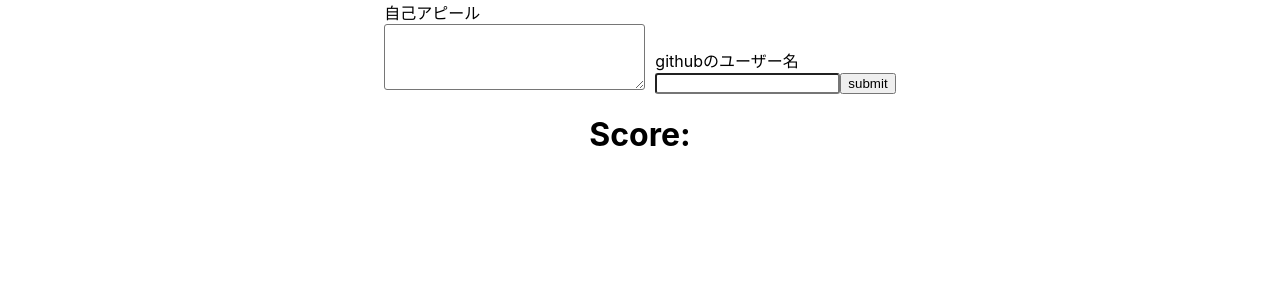
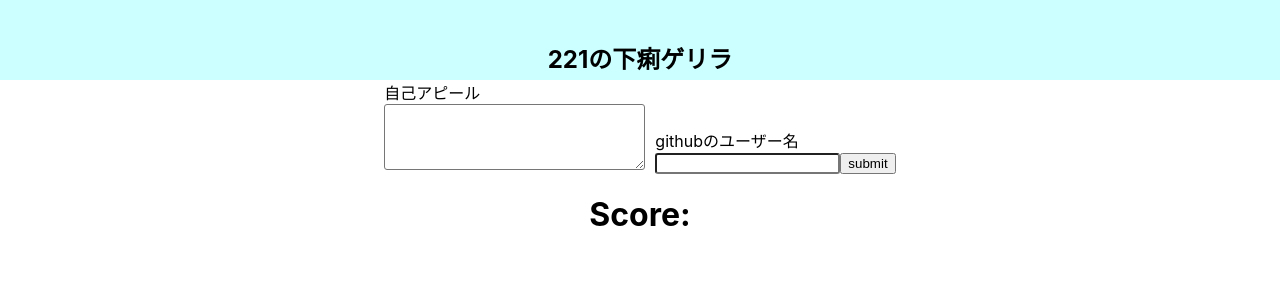
Before and after one commit to vol11-221-friends/frontend, a React (Create React App) app in the folder my-app/: page / in a window 1280 px wide. Shown: the top 300 px of the page. Built offline with nearby package versions, Linux system fonts and the light colour scheme.

Commit message:
いったんpushしとこか～

```diff
--- a/my-app/src/App.js
+++ b/my-app/src/App.js
@@ -27,7 +27,14 @@ function App() {
   };
 
   return (
+
     <div className="App">
+      <header style= {{textAlign:"center", height: 40, padding:20, background:"#CCFFFF"}}>
+        <h2 style = {{color: 'black'}}>
+        221の下痢ゲリラ
+        </h2>
+      </header>
+
       <form className="form">
         <div className="appealForm">
           <div>自己アピール</div>
@@ -50,6 +57,8 @@ function App() {
         </div>
       </form>
       <h1 className="score"> Score:{temp} </h1>
+
+
     </div>
   );
 }
```
